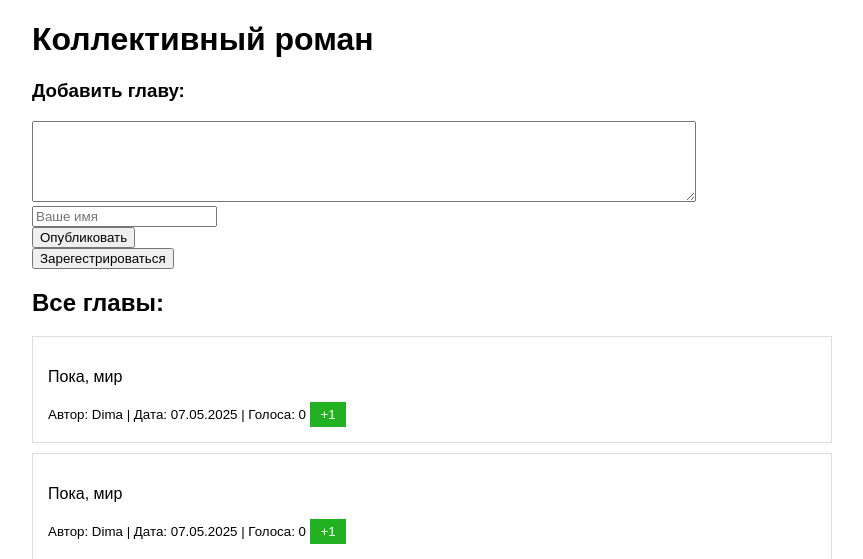
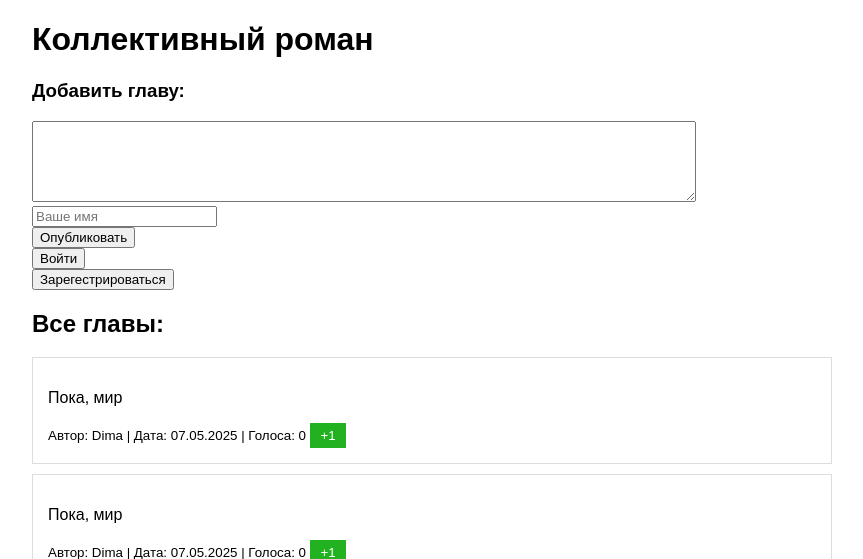
Before and after one commit to DaimonCity/Group_novel, a Flask app: page / in a window 1280 px wide. Shown: the top 559 px of the page, without its empty margins (208-1071 px from the left). Run offline with Flask 3, Linux system fonts and the light colour scheme; data comes from the database, SQL or seed files in the repository.

Commit message:
встроил авторизацию в UI

```diff
--- a/templates/index.html
+++ b/templates/index.html
@@ -16,6 +16,9 @@
 </form>
 
 <form action="/login" method="POST">
+    <button type="submit">Войти</button>
+</form>
+<form action="/register" method="POST">
     <button type="submit">Зарегестрироваться</button>
 </form>
 
```
